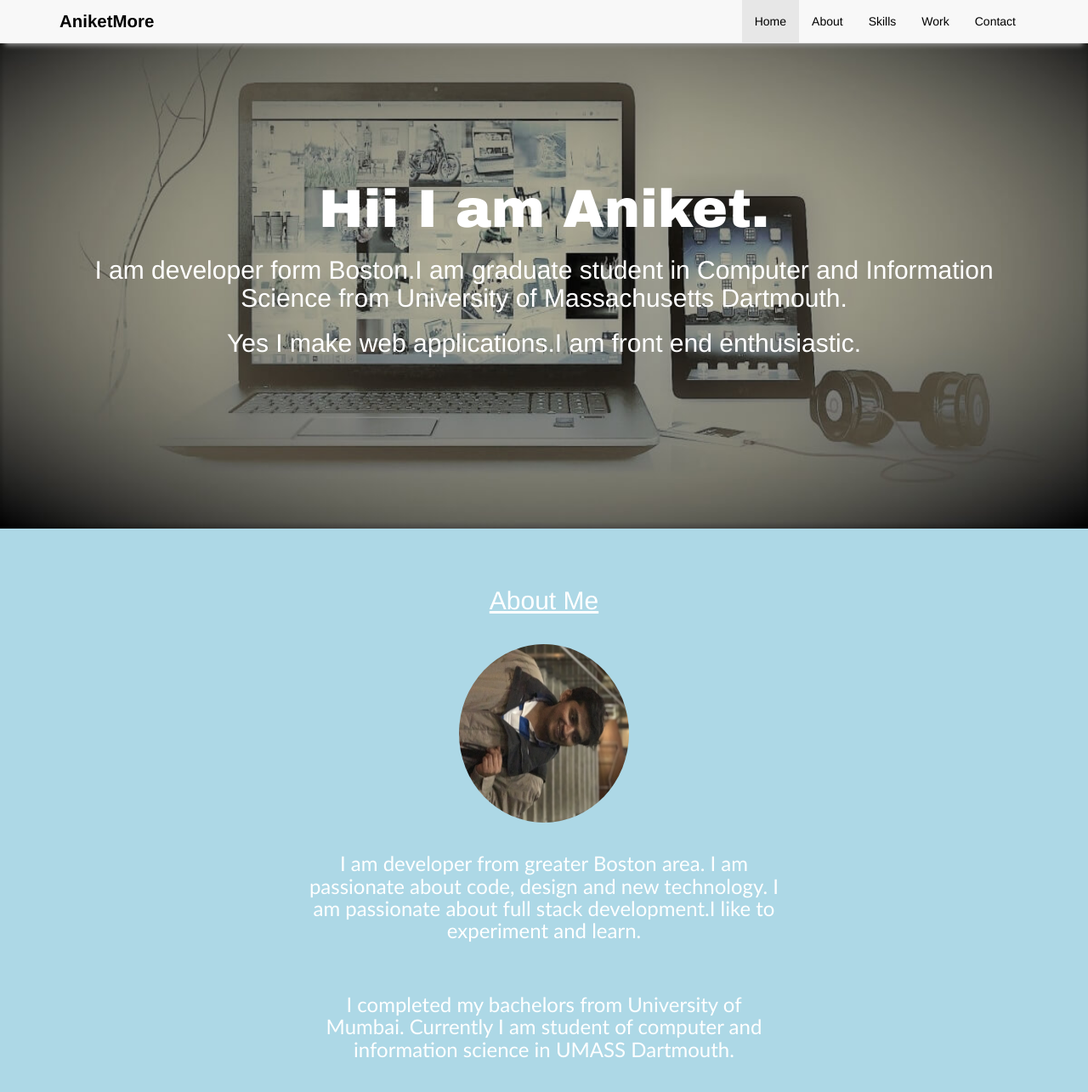
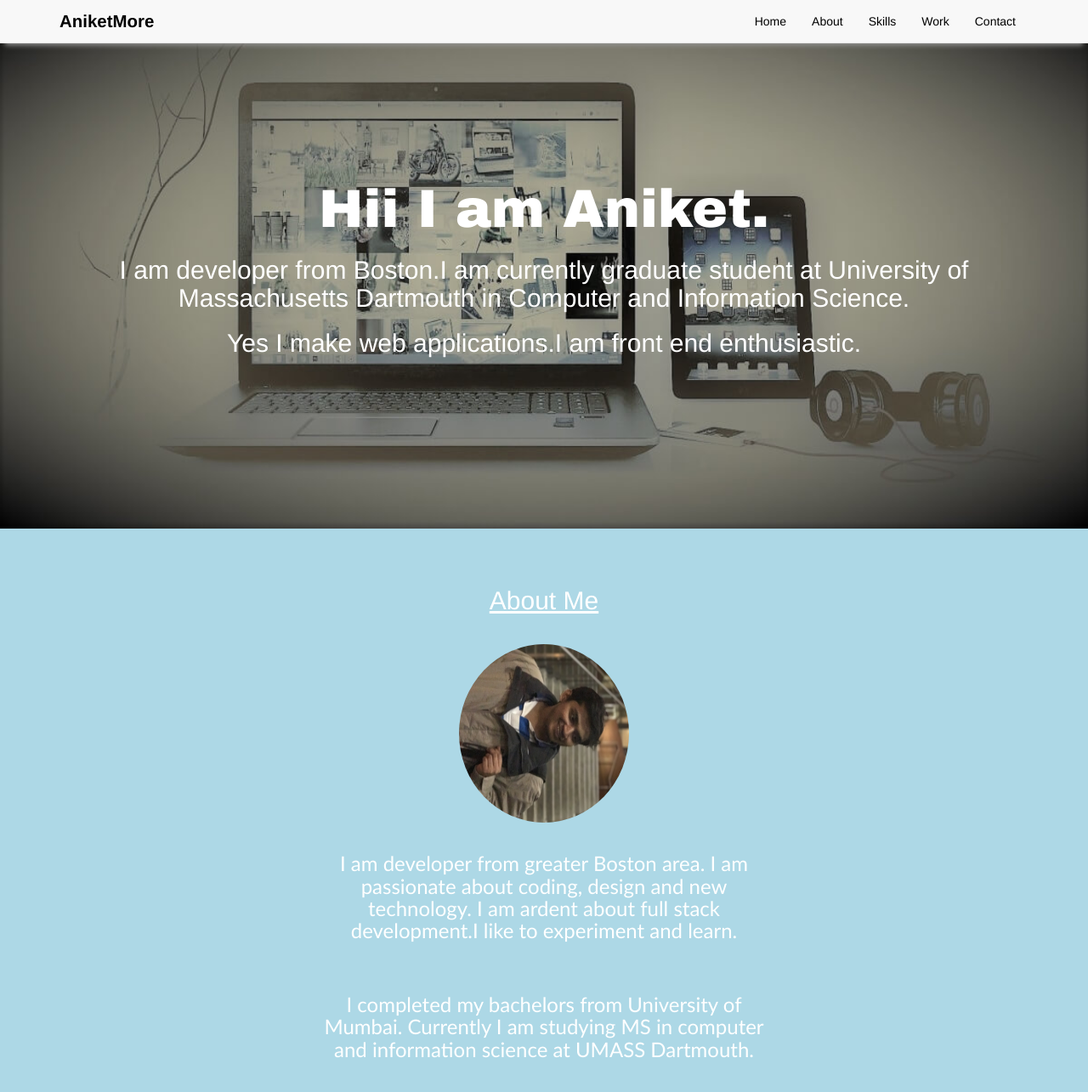
Before and after one commit to rockstarr2015/Portfolio, a plain HTML site: page index.html in a window 1280 px wide. Shown: the top 1285 px of the page at 85% size. Drawn offline with nearby package versions, Linux system fonts and the light colour scheme.

Commit message:
Final website

```diff
--- a/index.html
+++ b/index.html
@@ -28,14 +28,14 @@
                 <span class="icon-bar"></span>
                 <span class="icon-bar"></span>
                 <span class="icon-bar"></span>
-                <span class="icon-bar"></span>
+
             </button>
             <a class="navbar-brand" href="index.html">AniketMore</a>
         </div><!--code for the dropdown options-->
 
         <div class="collapse navbar-collapse navbar-right" id="bs">
             <ul class="nav navbar-nav">
-                <li class="active"><a href="index.html">Home<span class="sr-only">(current)</span> </a> </li>
+                <li ><a href="index.html">Home<span class="sr-only">(current)</span> </a> </li>
                 <li><a href="#f1">About</a> </li>
                 <li><a href="#Skills">Skills</a> </li>
                 <li><a href="#project_info">Work</a> </li>
@@ -54,7 +54,7 @@
         <div class="container">
 
             <h1 class=" animated bounceInLeft text1"  id="MainHeading">Hii I am Aniket.</h1>
-            <h2 class="text1">I am developer form Boston.I am graduate student in Computer and Information Science from University of Massachusetts Dartmouth. </h2>
+            <h2 class="text1">I am developer from Boston.I am currently graduate student at University of Massachusetts Dartmouth in Computer and Information Science. </h2>
             <h2 class="text1">Yes I make web applications.I am front end enthusiastic. </h2>
         </div>
     </div><!--end of jumbotron-->
@@ -82,11 +82,11 @@
                 <h2>About Me</h2>
 
                 <img src="resource/Optimized-IMG_0051.JPG" class="img-circle rotate90" height="200" width="210">
-                <h3>I am developer from greater Boston area. I am passionate about code, design and new technology.
-                    I am passionate about full stack development.I like to experiment and learn. </h3>
+                <h3>I am developer from greater Boston area. I am passionate about coding, design and new technology.
+                    I am ardent about full stack development.I like to experiment and learn. </h3>
 
 
-                <h3>I completed my bachelors from University of Mumbai. Currently I am student of computer and information science in UMASS Dartmouth.</h3>
+                <h3>I completed my bachelors from University of Mumbai. Currently I am studying MS in computer and information science at UMASS Dartmouth.</h3>
 
                 <h3>I like to make web application and data visualization. </h3>
 
```
